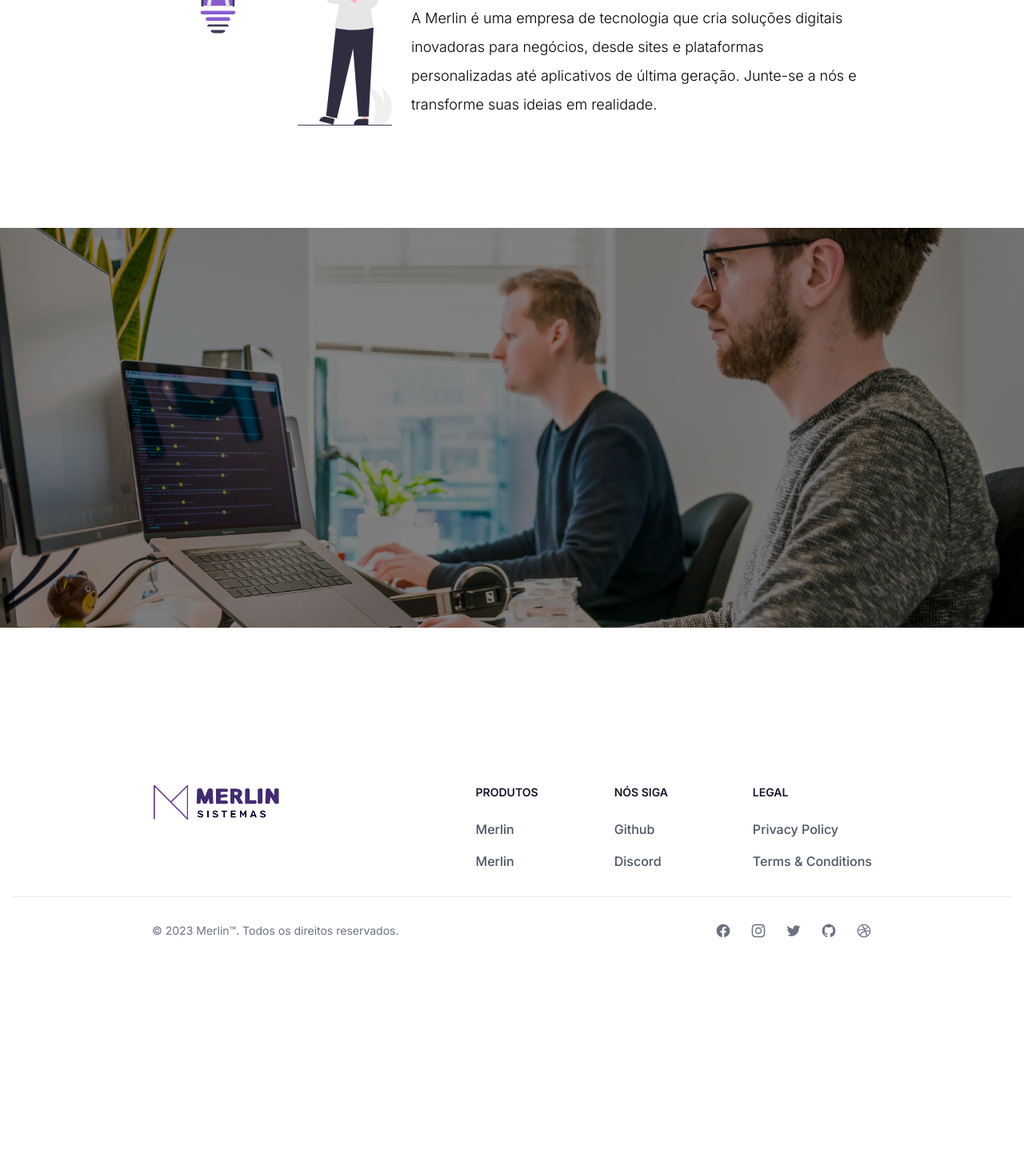
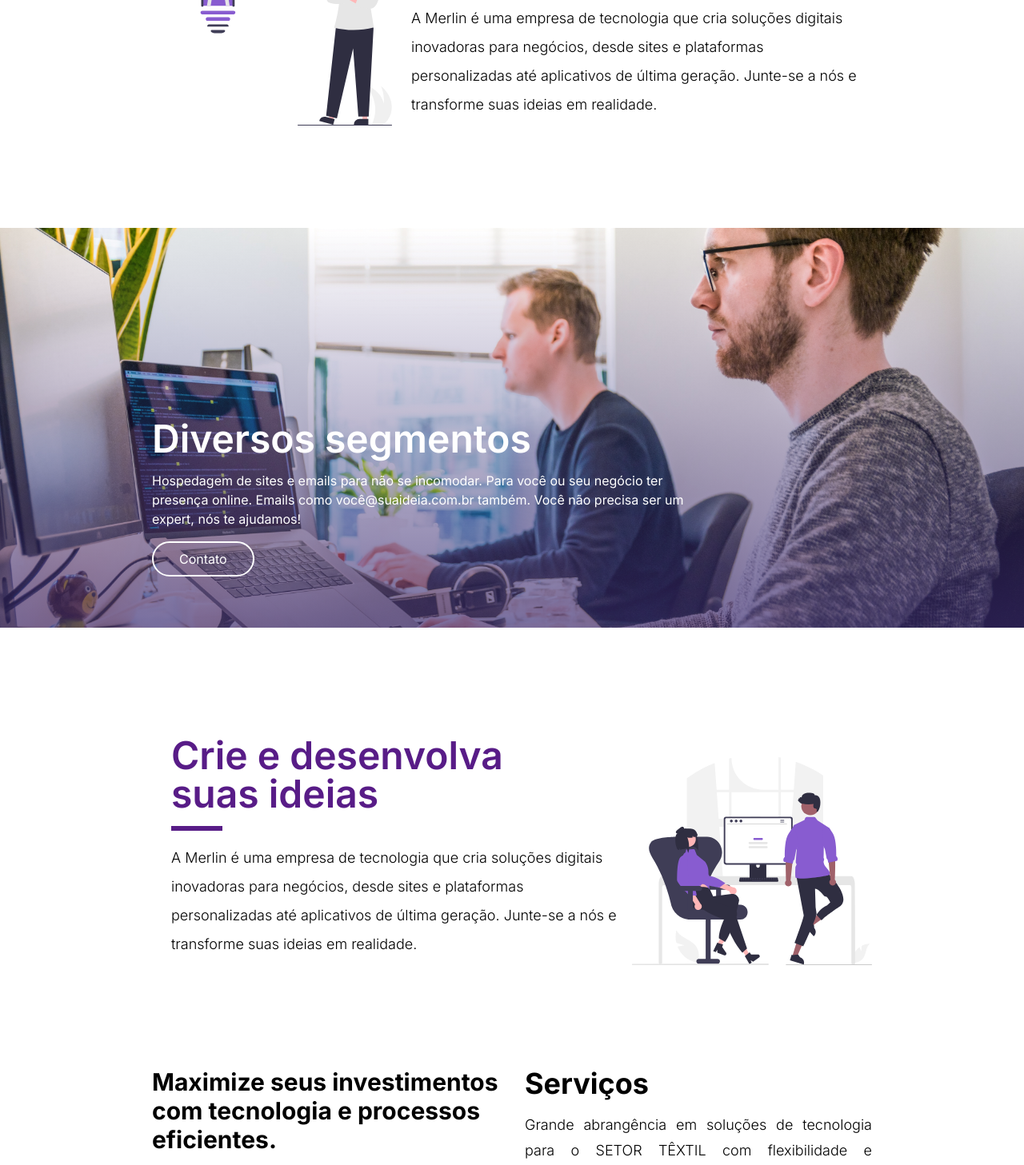
Before and after one commit to edersonff/Merlin-Tech, a Next.js app: page / in a window 1280 px wide. Shown: the part 1330-2787 px from the top of the page at 80% size. Before the commit the page ends 2536 px from the top, so only its background shows below. Built offline with nearby package versions, Linux system fonts and the light colour scheme; what tailwindcss-3d would draw is missing.

Commit message:
feat: products section

```diff
--- a/src/pages/index.tsx
+++ b/src/pages/index.tsx
@@ -1,15 +1,21 @@
 import TextCard from "@/Components/Geral/TextCard";
+import ThreeDItems from "@/Components/Home/3DItems";
 import HomeSearch from "@/Components/Home/Search";
 import HomeVideo from "@/Components/Home/Video";
 import { ArrowDownIcon, ChevronDownIcon } from "@heroicons/react/20/solid";
 import Image from "next/image";
+import { motion } from "framer-motion";
+import OnView from "@/Components/Geral/OnView";
 
 export default function Home() {
   return (
     <>
       <HomeVideo />
       <div className="relative -top-5 z-10 w-full rounded-3xl bg-white pb-4 pt-10 text-black">
+        <OnView>
           <HomeSearch />
+        </OnView>
+
         <div className="center mt-14">
           <div className="content mx-auto">
             <TextCard
@@ -26,6 +32,7 @@ export default function Home() {
             className="absolute -right-1 z-0"
           />
         </div>
+
         <Image
           src={"/Images/Visual/Circle-Outline-1.svg"}
           width={200}
@@ -34,8 +41,10 @@ export default function Home() {
           alt="Circle-Outline-1"
           className="absolute -left-1 z-0"
         />
+
         <div className="center mt-14">
           <div className="content mx-auto flex items-end flex-wrap justify-center">
+            <OnView>
               <Image
                 width={300}
                 height={300}
@@ -43,6 +52,7 @@ export default function Home() {
                 src={"/Images/Illustrations/idea.svg"}
                 alt="idea"
               />
+            </OnView>
             <TextCard
               title="Crie e desenvolva suas ideias"
               text="A Merlin é uma empresa de tecnologia que cria soluções digitais inovadoras para negócios, desde sites e plataformas personalizadas até aplicativos de última geração. Junte-se a nós e transforme suas ideias em realidade."
@@ -50,15 +60,77 @@ export default function Home() {
             />
           </div>
         </div>
-        {/* background: linear-gradient(180deg, rgba(60, 45, 115, 0) 48.96%, rgba(60, 45, 115, 0.68) 100%), url(.jpg); */}
-        <div className="w-full h-[500px] my-32 center relative bg-gradient-to-b from-transparent to-[#3C2D73]">
+
+        <div className="w-full h-[500px] my-32 center relative bg-gradient-to-b from-transparent to-[rgba(60,45,115,0.68)] text-white">
           <img
             onDragStart={(e) => e.preventDefault()}
             src="/Images/BG/Two-Working.jpg"
             alt="Two-mans-working"
-            className="absolute top-0 left-0 object-cover object-center filter brightness-50 w-full h-full"
+            className="absolute top-0 left-0 object-cover object-center w-full h-full -z-10"
           />
-          <div className="content flex flex-col justify-end"></div>
+          <div className="content flex flex-col justify-end w-full h-full py-16">
+            <div className="flex flex-col items-start gap-y-4 lg:w-3/4">
+              <h4 className="text-5xl font-semibold">Diversos segmentos</h4>
+              <p>
+                Hospedagem de sites e emails para não se incomodar. Para você ou
+                seu negócio ter presença online. Emails como
+                você@suaideia.com.br também. Você não precisa ser um expert, nós
+                te ajudamos!
+              </p>
+              <button className="rounded-full border-2 border-white px-8 py-2 flex items-center gap-x-2">
+                Contato
+              </button>
+            </div>
+          </div>
+        </div>
+
+        <div className="center mb-32">
+          <div className="content mx-auto flex items-end flex-wrap justify-center">
+            <TextCard
+              title="Crie e desenvolva suas ideias"
+              text="A Merlin é uma empresa de tecnologia que cria soluções digitais inovadoras para negócios, desde sites e plataformas personalizadas até aplicativos de última geração. Junte-se a nós e transforme suas ideias em realidade."
+              pl
+              align="right"
+            />
+            <OnView>
+              <Image
+                width={300}
+                height={300}
+                onDragStart={(e) => e.preventDefault()}
+                src={"/Images/Illustrations/office.svg"}
+                alt="idea-ilustration"
+              />
+            </OnView>
+          </div>
+        </div>
+
+        <div className="center mb-14">
+          <div className="content flex justify-center">
+            <div className="flex-1 flex flex-col gap-y-4 pr-8">
+              <h4 className="text-3xl font-bold">
+                Maximize seus investimentos com tecnologia e processos
+                eficientes.
+              </h4>
+              <img
+                className="w-full h-full object-cover object-center"
+                onDragStart={(e) => e.preventDefault()}
+                src={"/Images/BG/Two-Working.jpg"}
+                alt="Two-mans-working"
+              />
+            </div>
+            <div className="flex-1 flex flex-col gap-y-4 justify-between h-full">
+              <div className="flex flex-col gap-y-4">
+                <h4 className="text-4xl font-bold">Serviços</h4>
+                <p className="text-justify text-lg font-light leading-8">
+                  Grande abrangência em soluções de tecnologia para o SETOR
+                  TÊXTIL com flexibilidade e customização para alavancar os
+                  negócios. A Elemental Sistema faz a análise e cria estratégia
+                  sob medida e de acordo com suas necessidades.
+                </p>
+              </div>
+              <ThreeDItems />
+            </div>
+          </div>
         </div>
       </div>
     </>
```
Lines whose indentation alone changed are shown as unchanged.
